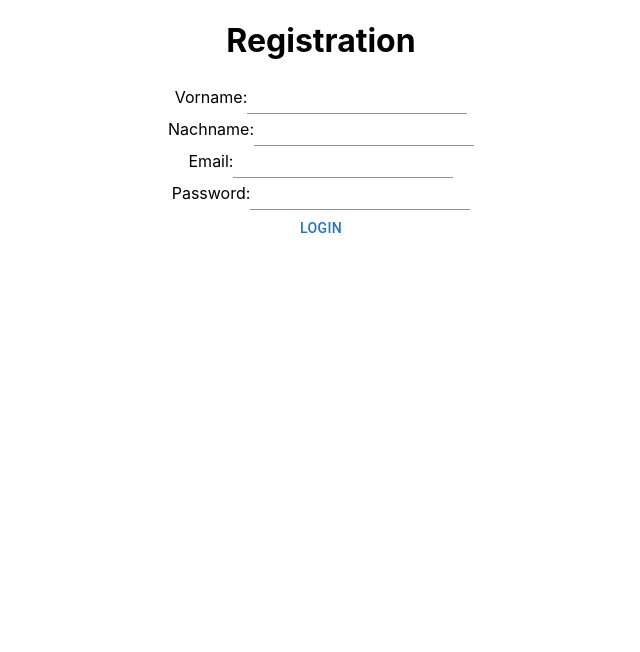
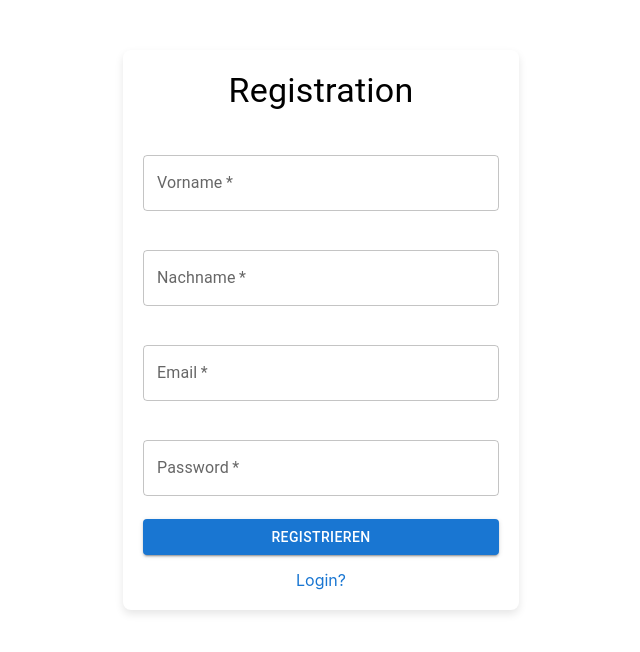
Before and after one commit to CampusDelivery/campusdelivery_frontend, a React (Create React App) app: page /registration in a window 1280 px wide. Shown: the top 652 px of the page, without its empty margins (319-959 px from the left). Built offline with nearby package versions, Linux system fonts and the light colour scheme; no server answers.

Commit message:
updated the design

```diff
--- a/src/App.tsx
+++ b/src/App.tsx
@@ -1,4 +1,4 @@
-import React, {useState} from 'react';
+import React, {useEffect, useState} from 'react';
 import logo from './logo.svg';
 import './App.css';
 import {IUser} from "./models/IUser";
@@ -9,18 +9,25 @@ import Dashboard from "./components/Dashboard";
 import Tripdetails from "./components/Tripdetails";
 import LoginPage from "./components/LoginPage";
 import Registration from "./components/Registration";
+import axios from "axios";
 
 function App() {
   const mockdata = require("./mockdata/mock_trips.json");
-  const [trips, setTrips] = useState<ITrip[]>(mockdata);
+  const [trips, setTrips] = useState<ITrip[]>(null);
 
+    useEffect(() => {
+        axios.get("http://localhost:3003/trip/all")
+            .then(respose => {
+                setTrips(respose.data);
+            })
+        trips? console.log(trips) : console.log("no trips");
+    }, []);
 
   return (
     <div className="App">
       <BrowserRouter>
           <Routes>
               <Route path={"/"} element={<Dashboard trips={trips}/>}></Route>
-              <Route path={"/trips"} element={<Tripdetails trip={trips[0]}/>}/>
               <Route path={"/login"} element={<LoginPage/>}></Route>
               <Route path={"/registration"} element={<Registration/>}></Route>
           </Routes>
--- a/src/components/LoginPage.tsx
+++ b/src/components/LoginPage.tsx
@@ -7,8 +7,9 @@
 
 import React, {FormEvent, useState} from 'react';
 import {Link, useNavigate} from "react-router-dom";
-import {Button, Input} from "@mui/material";
+import {Box, Button, Container, Input, TextField, Typography} from "@mui/material";
 import axios from "axios";
+import './css/formstyle.css';
 
 const LoginPage = () => {
     const navigate = useNavigate();
@@ -52,38 +53,41 @@ const LoginPage = () => {
     }
 
     return (
-        <div>
-            <form onSubmit={handleLogin}>
-                <div>
-                    <h1>Login</h1>
-                    <label>
-                        Email:
-                        <Input
+        <Container maxWidth="xs">
+            <Box className="form-container">
+                <form onSubmit={handleLogin} className="form">
+                    <Typography variant="h4" component="h1" gutterBottom>
+                        Login
+                    </Typography>
+                    <TextField
+                        label="Email"
                         type="email"
                         value={email}
                         onChange={(e) => setEmail(e.target.value)}
                         required
+                        fullWidth
+                        margin="normal"
                     />
-                    </label>
-                </div>
-                <div>
-                    <label>
-                        Password:
-                        <Input
+                    <TextField
+                        label="Password"
                         type="password"
                         value={password}
                         onChange={(e) => setPassword(e.target.value)}
                         required
+                        fullWidth
+                        margin="normal"
                     />
-                    </label>
-                </div>
-                <Button type="submit">Login</Button>
+                    <Button type="submit" variant="contained" color="primary" fullWidth>
+                        Login
+                    </Button>
                 </form>
-            {error && <p style={{color: 'red'}}>{error}</p>}
-            {success && <p style={{color: 'green'}}>{success}</p>}
-            <Link to={"/registration"}>Registrieren?</Link>
-        </div>
-
+                {error && <Typography color="error" className="feedback">{error}</Typography>}
+                {success && <Typography color="primary" className="feedback">{success}</Typography>}
+                <Link to="/registration" className="registration-link">
+                    Registrieren?
+                </Link>
+            </Box>
+        </Container>
     );
 };
 
--- a/src/components/Registration.tsx
+++ b/src/components/Registration.tsx
@@ -6,7 +6,7 @@
  */
 
 import React, {useState} from 'react';
-import {Button, Input} from "@mui/material";
+import {Box, Button, Container, Input, TextField, Typography} from "@mui/material";
 import {Link, useNavigate} from "react-router-dom";
 
 const Registration = () => {
@@ -22,58 +22,59 @@ const Registration = () => {
     navigate("/");
     }
     return (
-        <div>
-            <form onSubmit={handleRegistration}>
-                <div>
-                    <h1>Registration</h1>
-                    <label>
-                        Vorname:
-                        <Input
-                            type="vorname"
+        <Container maxWidth="xs">
+            <Box className="form-container">
+                <form onSubmit={handleRegistration} className="form">
+                    <Typography variant="h4" component="h1" gutterBottom>
+                        Registration
+                    </Typography>
+                    <TextField
+                        label="Vorname"
+                        type="text"
                         value={vorname}
                         onChange={(e) => setVorname(e.target.value)}
                         required
+                        fullWidth
+                        margin="normal"
                     />
-                    </label>
-                </div>
-                <div>
-                    <label>
-                        Nachname:
-                        <Input
-                            type="nachname"
+                    <TextField
+                        label="Nachname"
+                        type="text"
                         value={nachname}
                         onChange={(e) => setNachname(e.target.value)}
                         required
+                        fullWidth
+                        margin="normal"
                     />
-                    </label>
-                </div>
-                <div>
-                    <label>
-                        Email:
-                        <Input
+                    <TextField
+                        label="Email"
                         type="email"
                         value={email}
                         onChange={(e) => setEmail(e.target.value)}
                         required
+                        fullWidth
+                        margin="normal"
                     />
-                    </label>
-                </div>
-                <div>
-                    <label>
-                        Password:
-                        <Input
+                    <TextField
+                        label="Password"
                         type="password"
                         value={password}
                         onChange={(e) => setPassword(e.target.value)}
                         required
+                        fullWidth
+                        margin="normal"
                     />
-                    </label>
-                </div>
-                <Button type="submit">Login</Button>
+                    <Button type="submit" variant="contained" color="primary" fullWidth>
+                        Registrieren
+                    </Button>
                 </form>
-            {error && <p style={{color: 'red'}}>{error}</p>}
-            {success && <p style={{color: 'green'}}>{success}</p>}
-        </div>
+                {error && <Typography color="error" className="feedback">{error}</Typography>}
+                {success && <Typography color="primary" className="feedback">{success}</Typography>}
+                <Link to="/login" className="registration-link">
+                    Login?
+                </Link>
+            </Box>
+        </Container>
     );
 };
 
--- a/src/components/Tripdetails.tsx
+++ b/src/components/Tripdetails.tsx
@@ -1,32 +1,36 @@
 import React from 'react';
-import {ITrip} from "../models/ITrip";
-import {Person4} from "@mui/icons-material";
-import './tripsstyle.css';
+import { ITrip } from "../models/ITrip";
+import { Person4 } from "@mui/icons-material";
+import './css/tripsstyle.css';
 
-interface TripdetailsProps{
-    trip:ITrip
+interface TripdetailsProps {
+    trip: ITrip;
 }
-const Tripdetails:React.FC<TripdetailsProps> = ({trip}) => {
+
+const Tripdetails: React.FC<TripdetailsProps> = ({ trip }) => {
     return (
-        <>
-            <table className={"styled-table"}>
+        <div className="trip-details-container">
+            <table className="styled-table">
                 <thead>
+                <tr>
                     <th>Trip</th>
                     <th>User</th>
                     <th>Destination</th>
                     <th>Time</th>
-
+                </tr>
                 </thead>
                 <tbody>
-                <td>{trip.tripId}</td>
-                <td>{trip.userId}</td>
+                <tr>
+                    <td>{trip.id}</td>
+                    <td>
+                        {trip.user.firstname} {trip.user.lastname}
+                    </td>
                     <td>{trip.destination}</td>
                     <td>{trip.time}</td>
+                </tr>
                 </tbody>
             </table>
-
-
-        </>
+        </div>
     );
 };
 
--- /dev/null
+++ b/src/components/css/buttonstyle.css
@@ -0,0 +1,23 @@
+/* buttonstyle.css */
+.login-button-container {
+    position: absolute;
+    top: 30px;
+    right: 30px;
+}
+
+.login-link {
+    text-decoration: none;
+}
+
+.login-button {
+    background-color: #009879;
+    color: white;
+    padding: 10px 20px;
+    font-size: 16px;
+    border-radius: 4px;
+    transition: background-color 0.3s ease;
+}
+
+.login-button:hover {
+    background-color: #45a049;
+}
--- /dev/null
+++ b/src/components/css/dashboardstyle.css
@@ -0,0 +1,30 @@
+/* dashboardstyle.css */
+.dashboard-container {
+    padding: 20px;
+}
+
+.header-container {
+    margin-bottom: 20px;
+}
+
+.login-link {
+    text-decoration: none;
+}
+
+.login-button {
+    background-color: #4caf50;
+    color: white;
+    padding: 10px 20px;
+    font-size: 16px;
+    border-radius: 4px;
+    transition: background-color 0.3s ease;
+}
+
+.login-button:hover {
+    background-color: #45a049;
+}
+
+.trip-card {
+    padding: 20px;
+    background-color: #f8f9fa;
+}
--- /dev/null
+++ b/src/components/css/formstyle.css
@@ -0,0 +1,27 @@
+/* formstyle.css */
+.form-container {
+    background-color: #fff;
+    padding: 20px;
+    border-radius: 8px;
+    box-shadow: 0 4px 8px rgba(0, 0, 0, 0.1);
+    margin-top: 50px;
+}
+
+.form {
+    display: flex;
+    flex-direction: column;
+    gap: 15px;
+}
+
+.feedback {
+    margin-top: 15px;
+    text-align: center;
+}
+
+.registration-link {
+    display: block;
+    margin-top: 15px;
+    text-align: center;
+    text-decoration: none;
+    color: #1976d2;
+}
--- /dev/null
+++ b/src/components/css/tripsstyle.css
@@ -0,0 +1,52 @@
+/* tripsstyle.css */
+.styled-table {
+    width: 100%;
+    border-collapse: collapse;
+    margin: 2px 0;
+    font-size: 1em;
+    font-family: 'Arial', sans-serif;
+    background-color: #f8f9fa;
+    box-shadow: 0 0 20px rgba(0, 0, 0, 0.15);
+}
+
+.styled-table thead tr {
+    background-color: #009879;
+    color: #ffffff;
+    text-align: center;
+}
+
+.styled-table th,
+.styled-table td {
+    padding: 12px 10px;
+}
+
+.styled-table tbody tr {
+    border-bottom: 1px solid #dddddd;
+}
+
+.styled-table tbody tr:nth-of-type(even) {
+    background-color: #f3f3f3;
+}
+
+.styled-table tbody tr:last-of-type {
+    border-bottom: 2px solid #009879;
+}
+
+.styled-table tbody tr.active-row {
+    font-weight: bold;
+    color: #009879;
+}
+
+.trip-details-container {
+    padding: 20px;
+    background-color: #ffffff;
+    border-radius: 8px;
+    box-shadow: 0 4px 8px rgba(0, 0, 0, 0.1);
+}
+
+.trip-details-title {
+    text-align: center;
+    color: #333333;
+    margin-bottom: 20px;
+    font-family: 'Arial', sans-serif;
+}
--- a/src/models/ITrip.ts
+++ b/src/models/ITrip.ts
@@ -1,3 +1,5 @@
+import {IUser} from "./IUser";
+
 /**
  * Project: campusdelivery
  * Created by: Selina Edelsbrunner
@@ -5,8 +7,8 @@
  * Time: 07:50
  */
 export interface ITrip{
-    tripId:number,
-    userId:string,
+    id:number,
+    user:IUser,
     destination:string,
     time:string,
     maxNumberOfOrders:number,
--- a/tsconfig.json
+++ b/tsconfig.json
@@ -11,6 +11,7 @@
     "esModuleInterop": true,
     "allowSyntheticDefaultImports": true,
     "strict": true,
+    "strictNullChecks": false,
     "forceConsistentCasingInFileNames": true,
     "noFallthroughCasesInSwitch": true,
     "module": "esnext",
```
Also changed, not shown: src/components/Dashboard.tsx (+21 -11 lines). Lines whose indentation alone changed are shown as unchanged.
